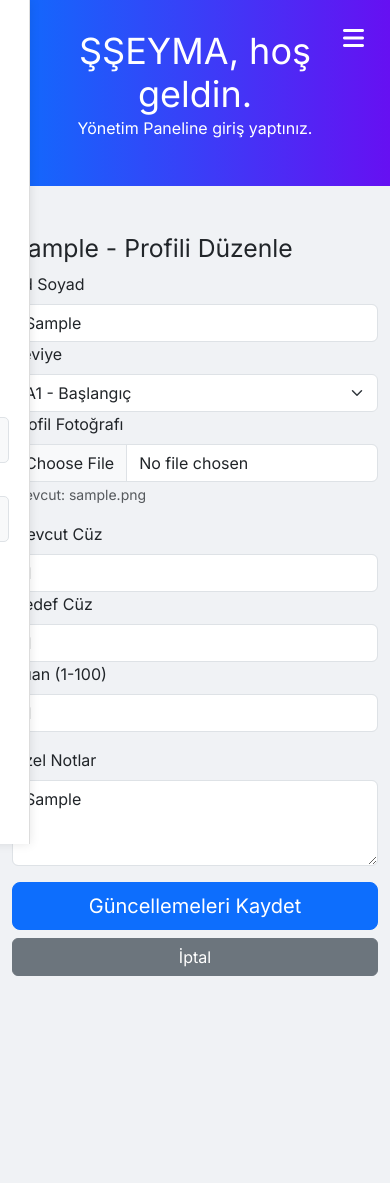
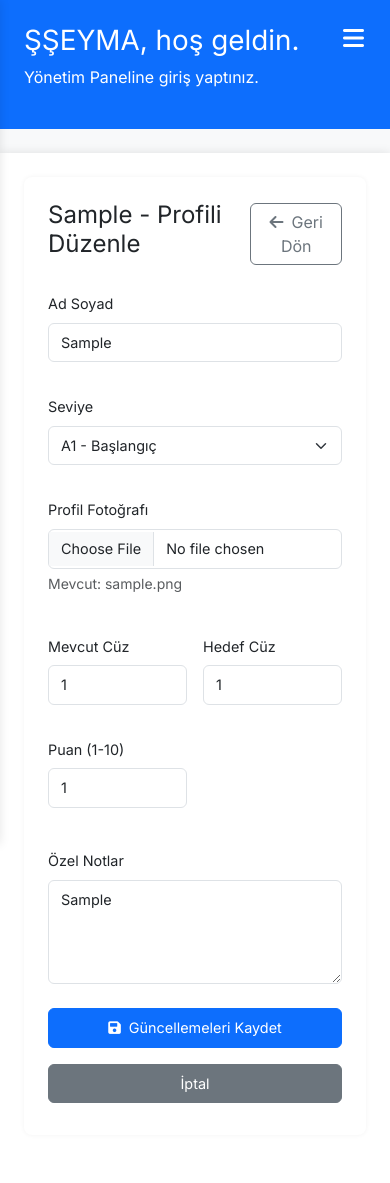
Before and after one commit to ugurtr-cmd/django-project-web, a Django app: page /admin-paneli/ogrenci/duzenle/1/ in a window 390 px wide. Before the commit the page ends 976 px from the top, so only its background shows below. Run offline with Django 5.2, Linux system fonts and the light colour scheme; a user stored in the database is signed in; tables that the repository leaves empty hold one stand-in row (values such as "Sample post").

Commit message:
Update ogrenci_duzenle.html

```diff
--- a/mainproject/templates/ogrenci_duzenle.html
+++ b/mainproject/templates/ogrenci_duzenle.html
@@ -1,17 +1,21 @@
 {% extends "layout_admin.html" %}
 {% load static %}
 
+{% block title %}{{ ogrenci.ad_soyad }} | Düzenle{% endblock %}
+{% block content %}
+    <!-- Main Content -->
+    <div class="main-panel">
+        <div class="section-box">
+            <div class="d-flex justify-content-between align-items-center mb-4">
+                <h2>{{ ogrenci.ad_soyad }} - Profili Düzenle</h2>
+                <a href="{% url 'ogrenci_detay' ogrenci.id %}" class="btn btn-outline-secondary">
+                    <i class="fas fa-arrow-left me-2"></i>Geri Dön
+                </a>
+            </div>
 
-{% block css_file %} <link rel="stylesheet" href="{% static 'mainproject/css/admin.css' %}">{% endblock css_file %}
-
-{% block content %}
-
-<div class="container py-4">
-    <h2>{{ ogrenci.ad_soyad }} - Profili Düzenle</h2>
-
-    <form method="POST" enctype="multipart/form-data">
+            <form method="POST" enctype="multipart/form-data" class="student-edit-form">
                 {% csrf_token %}
-        <div class="row mb-3">
+                <div class="row g-3 mb-4">
                     <div class="col-md-6">
                         <label class="form-label">Ad Soyad</label>
                         <input type="text" class="form-control" name="ad_soyad" value="{{ ogrenci.ad_soyad }}" required>
@@ -30,35 +34,83 @@
                         <label class="form-label">Profil Fotoğrafı</label>
                         <input type="file" class="form-control" name="profil_foto">
                         {% if ogrenci.profil_foto %}
-                <small class="text-muted">Mevcut: {{ ogrenci.profil_foto.name }}</small>
+                        <small class="text-muted d-block mt-1">Mevcut: {{ ogrenci.profil_foto.name|truncatechars:20 }}</small>
                         {% endif %}
                     </div>
                 </div>
 
-        <div class="row mb-3">
-            <div class="col-md-3">
+                <div class="row g-3 mb-4">
+                    <div class="col-md-3 col-6">
                         <label class="form-label">Mevcut Cüz</label>
                         <input type="number" class="form-control" name="mevcut_cuz" value="{{ ogrenci.mevcut_cuz }}" min="1" max="30">
                     </div>
-            <div class="col-md-3">
+                    <div class="col-md-3 col-6">
                         <label class="form-label">Hedef Cüz</label>
                         <input type="number" class="form-control" name="hedef_cuz" value="{{ ogrenci.hedef_cuz }}" min="1" max="30">
                     </div>
-            <div class="col-md-3">
-                <label class="form-label">Puan (1-100)</label>
-                <input type="number" class="form-control" name="puan" value="{{ ogrenci.puan }}" min="1" max="100">
+                    <div class="col-md-3 col-6">
+                        <label class="form-label">Puan (1-10)</label>
+                        <input type="number" class="form-control" name="puan" value="{{ ogrenci.puan }}" min="1" max="10">
                     </div>
                 </div>
 
-        <div class="mb-3">
+                <div class="mb-4">
                     <label class="form-label">Özel Notlar</label>
-            <textarea class="form-control" name="ozel_notlar" rows="3">{{ ogrenci.ozel_notlar }}</textarea>
+                    <textarea class="form-control" name="ozel_notlar" rows="4">{{ ogrenci.ozel_notlar }}</textarea>
                 </div>
 
-        <div class="d-grid gap-2">
-            <button type="submit" class="btn btn-primary btn-lg">Güncellemeleri Kaydet</button>
-            <a href="{% url 'ogrenci_detay' ogrenci.id %}" class="btn btn-secondary">İptal</a>
+                <div class="d-grid gap-2 d-md-flex">
+                    <button type="submit" class="btn btn-primary flex-grow-1 flex-md-grow-0 px-4 py-2">
+                        <i class="fas fa-save me-2"></i>Güncellemeleri Kaydet
+                    </button>
+                    <a href="{% url 'ogrenci_detay' ogrenci.id %}" class="btn btn-secondary flex-grow-1 flex-md-grow-0 px-4 py-2">
+                        İptal
+                    </a>
                 </div>
             </form>
         </div>
+    </div>
+
+    <style>
+        .student-edit-form {
+            max-width: 1000px;
+            margin: 0 auto;
+        }
+
+        @media (max-width: 768px) {
+            .student-edit-form .form-label {
+                font-size: 0.9rem;
+            }
+
+            .student-edit-form .form-control,
+            .student-edit-form .form-select {
+                font-size: 0.9rem;
+                padding: 0.5rem 0.75rem;
+            }
+
+            .student-edit-form .btn {
+                font-size: 0.9rem;
+                padding: 0.5rem;
+            }
+
+            .section-box h2 {
+                font-size: 1.5rem;
+            }
+        }
+
+        @media (max-width: 576px) {
+            .student-edit-form .row.g-3 > div {
+                margin-bottom: 1rem;
+            }
+
+            .student-edit-form .d-md-flex {
+                flex-direction: column;
+            }
+
+            .student-edit-form .btn {
+                width: 100%;
+                margin-bottom: 0.5rem;
+            }
+        }
+    </style>
 {% endblock %}
```
Lines whose indentation alone changed are shown as unchanged.
